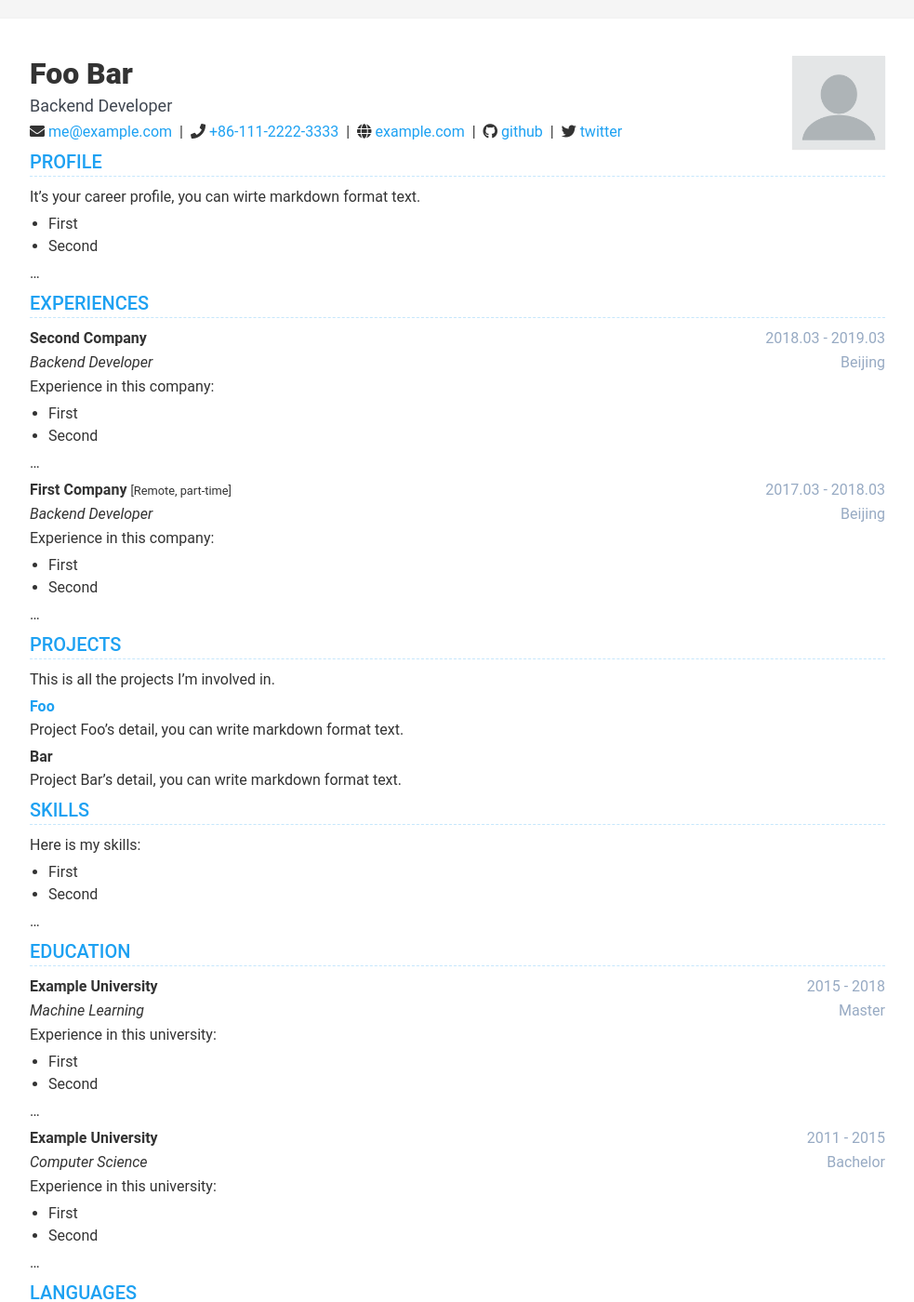
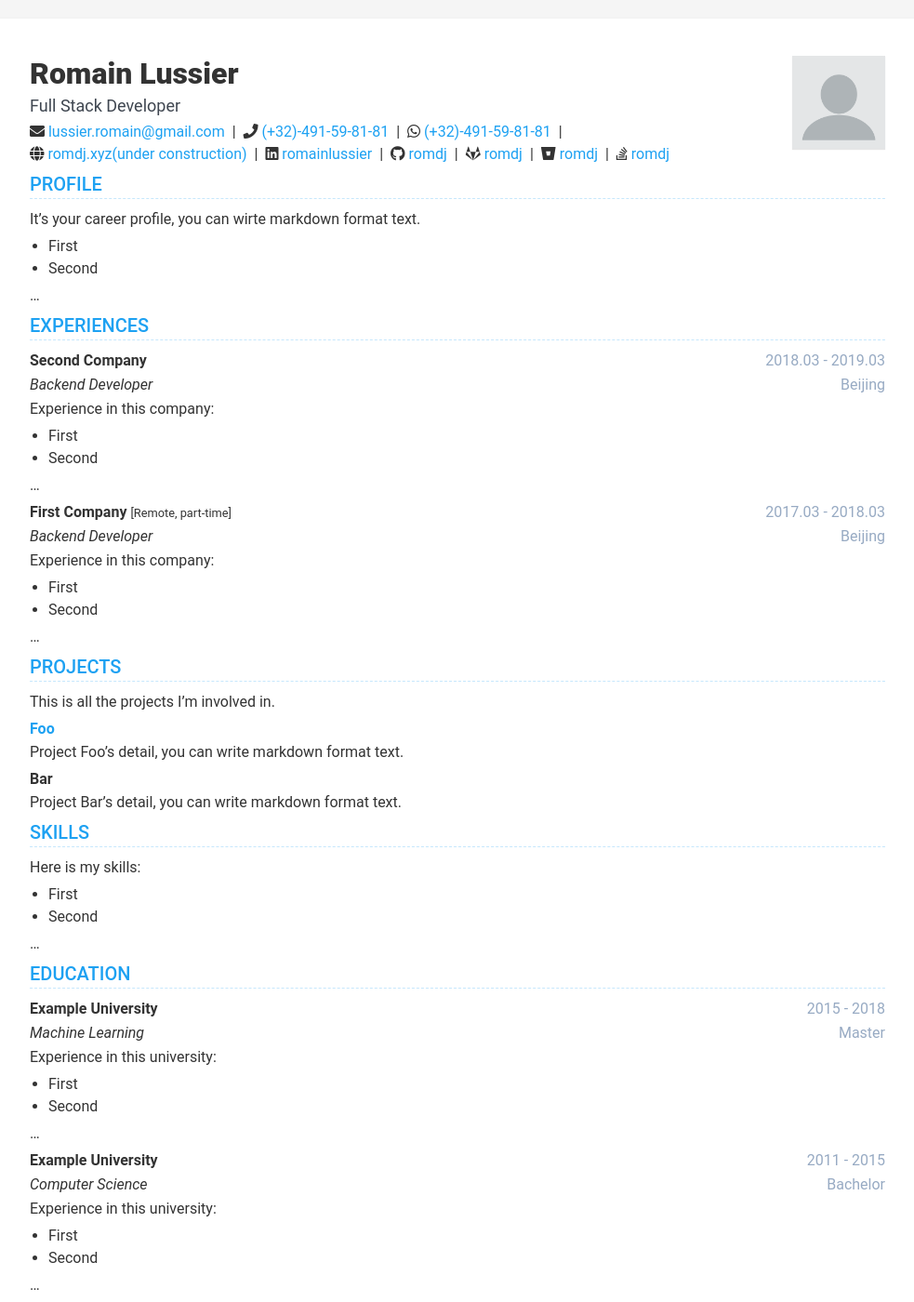
Before and after one commit to romdj/romdj.github.io, a Jekyll site: the page built from index.html, in a window 1280 px wide and 1400 px high. Shown: the whole window at 93% size, without its empty margins (148-1131 px from the left). Built offline with Jekyll 4.4.1, drawn with Linux system fonts in a browser that asks for light colours; nearby versions of some CDN libraries; some of the changed text lies outside the part shown.

Commit message:
feat: adding first batch of personal info

```diff
--- a/_data/data.yml
+++ b/_data/data.yml
@@ -1,40 +1,51 @@
 intro:
-  name: Foo Bar
-  title: Backend Developer
+  name: Romain Lussier
+  title: Full Stack Developer
   avatar:
     display: true
     path: profile.png
 
 contact:
-  email: me@example.com
-  phone: +86-111-2222-3333
-  whatsapp:
-  telegram:
-  website: example.com
-  medium:
-  linkedin:
-  github: github
-  gitlab:
-  bitbucket:
-  twitter: twitter
-  stackoverflow:
-  quora:
-  goodreads:
+  email: lussier.romain@gmail.com
+  phone: (+32)-491-59-81-81
+  whatsapp: (+32)-491-59-81-81
+  website: romdj.xyz(under construction)
+  linkedin: romainlussier
+  github: romdj
+  gitlab: romdj
+  bitbucket: romdj
+  stackoverflow: romdj
 
 languages:
   display: true
   title: Languages
   items:
-    - idiom: Chinese
+    - idiom: French
       level: Native
     - idiom: English
-      level: Professional
+      level: Native
+    - idiom: Spanish
+      level: B2
+    - idiom: German
+      level: Notions (A2)
+    - idiom: Dutch
+      level: Notions (A2)
 
 interests:
   display: true
   title: Interests
   items:
-    - item: Reading
+    - item: Hackathons/Startup weekends
+      link:
+    - item: Cycling
+      link:
+    - item: Ice Hockey
+      link:
+    - item: Tennis
+      link:
+    - item: Cooking
+      link:
+    - item: Investing
       link:
     - item: Cooking
       link:
```
